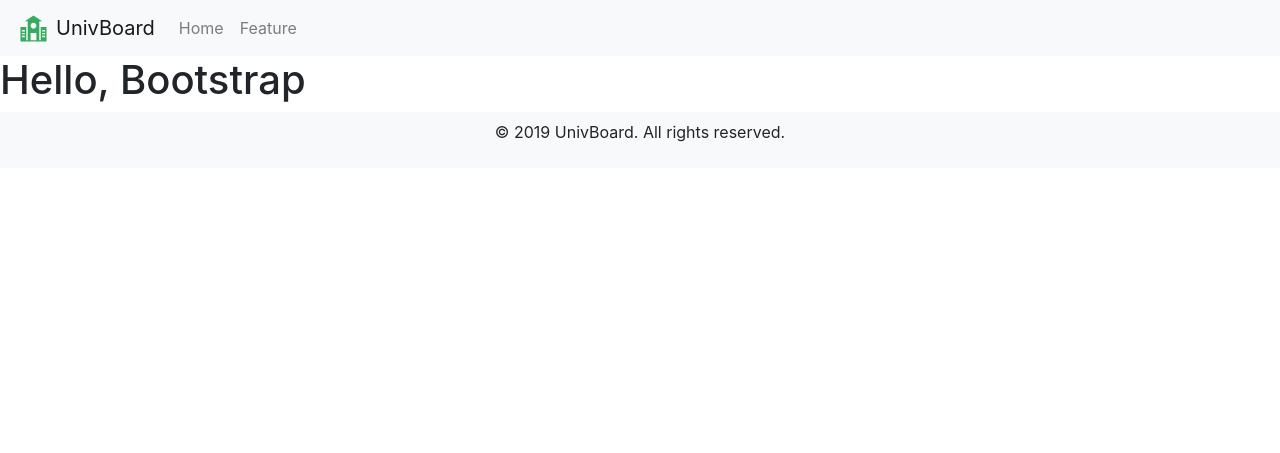
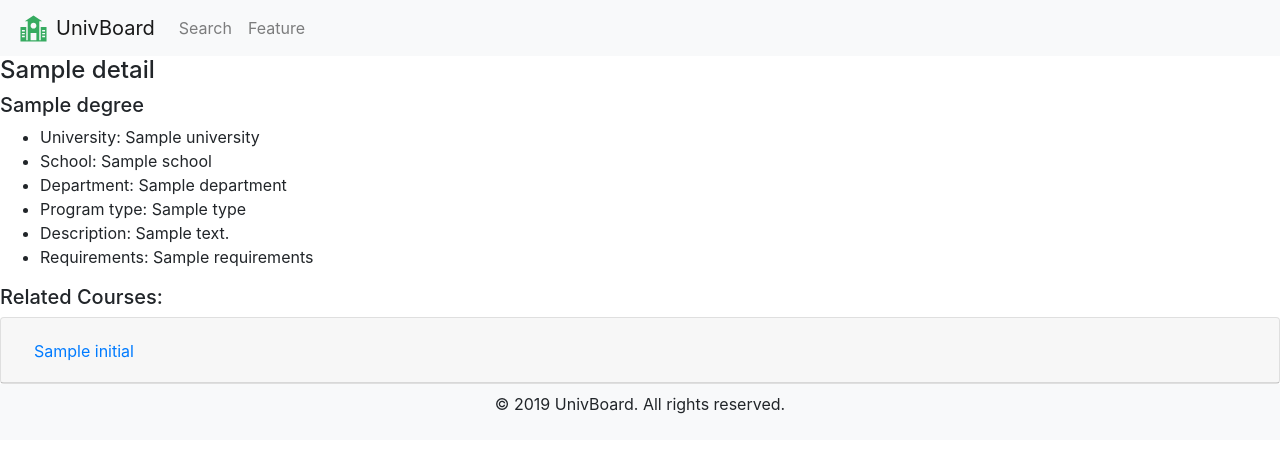
Before and after one commit to tonglyu/UnivBoard, a Flask app: template templates/details.html in a window 1280 px wide. Shown: the top 453 px of the page. Run offline with Flask 2, Linux system fonts and the light colour scheme; the template is opened without the code that fills it: most values are stand-ins (such as "Sample title", 1, 10 or a date in 2020); some libraries are stand-ins or nearby versions.

Commit message:
add details and update framework

```diff
--- a/app.py
+++ b/app.py
@@ -1,7 +1,7 @@
 from flask import Flask, render_template, request
 import config
 from elasticsearch import Elasticsearch
-import search
+import search, detail
 
 app = Flask(__name__)
 app.config.from_object(config)
@@ -20,12 +20,14 @@ body = {
         }
     }
 }
-# all_depart = es.search(index="smc-program,msmu-program,scu-program", body=body)
-all_depart = es.search(index="smc-program,scu-program", body=body)['aggregations']['uniq_depart']['buckets']
+# msmu_depart = es.search(index="msmu-program", body=body)['aggregations']['uniq_depart']['buckets']
+smc_depart = es.search(index="smc-program", body=body)['aggregations']['uniq_depart']['buckets']
+scu_depart = es.search(index="scu-program", body=body)['aggregations']['uniq_depart']['buckets']
 
 @app.route('/')
 def index():
-    return render_template('index.html', departments=all_depart)
+    # return render_template('index.html', smc_depart=smc_depart, scu_depart=scu_depart, msmu_depart=msmu_depart)
+    return render_template('index.html', smc_depart=smc_depart, scu_depart=scu_depart)
 
 @app.route('/search', methods=['Get', 'POST'])
 def search_programs():
@@ -35,11 +37,13 @@ def search_programs():
 
     # Pagination
     results_for_render, pagination = search.paginate(results)
-    return render_template('search.html', departments=all_depart, results=results_for_render, pagination=pagination, type="program")
+    # return render_template('search.html', smc_depart=smc_depart, scu_depart=scu_depart, msmu_depart=msmu_depart, results=results_for_render, pagination=pagination, type="program")
+    return render_template('search.html', smc_depart=smc_depart, scu_depart=scu_depart, results=results_for_render, pagination=pagination, type="program")
 
 @app.route('/details')
 def show_details():
-    return render_template('details.html')
+    details = detail.getDetails(es)
+    return render_template('details.html', details=details)
 
 @app.route('/feature')
 def feature():
--- a/search.py
+++ b/search.py
@@ -21,6 +21,7 @@ def getPrograms(es):
     keywords = request.form['keywords']
     universities = request.values.getlist('univ')
     departments = request.values.getlist('depart')
+    print(departments)
     # return 50 results
     body = {
         "from" : 0,
--- a/templates/details.html
+++ b/templates/details.html
@@ -1,5 +1,59 @@
 {% extends "index.html" %}
 
 {% block content %}
-  <h1>Hello, Bootstrap</h1>
+<h4>{{ details['title'] }}</h4>
+<h5>{{ details['degree'] }}</h5>
+<ul>
+    {% if details['university']|length > 0 %}
+    <li>University: {{ details['university'] }}</li>
+    {% endif %}
+
+    {% if details['school']|length > 0 %}
+    <li>School: {{ details['school'] }}</li>
+    {% endif %}
+
+    {% if details['department']|length > 0 %}
+    <li>Department: {{ details['department'] }}</li>
+    {% endif %}
+
+    {% if details['type']|length > 0 %}
+    <li>Program type: {{ details['type'] }}</li>
+    {% endif %}
+
+    {% if details['description']|length > 0 %}
+    <li>Description: {{ details['description'] }}</li>
+    {% endif %}
+
+    {% if details['requirements']|length > 0 %}
+    <li>Requirements: {{ details['requirements'] }}</li>
+    {% endif %}
+</ul>
+{% if details['related courses']|length > 0 %}
+<h5>Related Courses:</h5>
+<div class="accordion" id="accordionExample">
+{% for item in details['related courses'] %}
+  <div class="card">
+    <div class="card-header">
+      <h2 class="mb-0">
+        <button class="btn btn-link" type="button" data-toggle="collapse" data-target="#{{ item['initial'] }}" aria-expanded="false" aria-controls="{{ item['initial'] }}">
+          {{ item['initial'] }}
+        </button>
+      </h2>
+    </div>
+
+    <div id="{{ item['initial'] }}" class="collapse" aria-labelledby="headingOne" data-parent="#accordionExample">
+      <div class="card-body">
+            <ul>
+                <li>Course Title: {{ item['title'] }}</li>
+                <li>University: {{ item['university'] }}</li>
+                <li>School: {{ item['school'] }}</li>
+                <li>Department: {{ item['department'] }}</li>
+                <li>Description: {{ item['description'] }}</li>
+            </ul>
+      </div>
+    </div>
+  </div>
+{% endfor %}
+</div>
+{% endif %}
 {% endblock %}
--- a/templates/index.html
+++ b/templates/index.html
@@ -11,7 +11,7 @@
     </button>
     <div class="collapse navbar-collapse" id="navbarNavAltMarkup">
         <div class="navbar-nav">
-            <a class="nav-item nav-link" href="{{ url_for('index') }}">Home</a>
+            <a class="nav-item nav-link" href="{{ url_for('index') }}">Search</a>
             <a class="nav-item nav-link" href="{{ url_for('feature') }}">Feature</a>
         </div>
     </div>
@@ -57,10 +57,7 @@
                         </div>
                         <div class="form-row">
                             <div class="form-group col-md-12">
-                                <select class="selectpicker form-control" multiple data-live-search="true" id="department" title="Choose departments" data-actions-box="true" data-dropup-auto="false" name="depart">
-                                    {% for item in departments %}
-                                        <option>{{ item['key'] }}</option>
-                                    {% endfor %}
+                                <select class="selectpicker form-control" multiple data-live-search="true" id="department" title="Please first choose one or more universities" data-actions-box="true" data-dropup-auto="false" name="depart">
                                 </select>
                             </div>
                         </div>
@@ -93,3 +90,41 @@
     </div>
 </footer>
 {% endblock footer %}
+
+{% block scripts %}
+<script>
+$('input[name=univ]').change(function(){
+
+    if($(this).is(':checked')) {
+        switch($(this).val()) {
+            case "smc":
+                {% for item in smc_depart %}
+                    createOption(document.getElementById("department"), "{{ item['key'] }}", $(this).val());
+                {% endfor %}
+                break;
+            case "msmu":
+                {% for item in msmu_depart %}
+                    createOption(document.getElementById("department"), "{{ item['key'] }}", $(this).val());
+                {% endfor %}
+                break;
+            case "scu":
+                {% for item in scu_depart %}
+                    createOption(document.getElementById("department"), "{{ item['key'] }}", $(this).val());
+                {% endfor %}
+                break;
+        }
+    }
+    else {
+        $('#department option[label="'+$(this).val()+'"]').remove();
+    }
+    $('.selectpicker').selectpicker('refresh');
+});
+
+function createOption(ddl, text, label) {
+    var opt = document.createElement("Option");
+    opt.text = text;
+    opt.label = label;
+    ddl.options.add(opt);
+}
+</script>
+{% endblock scripts %}
--- a/templates/search.html
+++ b/templates/search.html
@@ -28,7 +28,7 @@
                         <tbody>
                             {% for item in results %}
                             <tr>
-                                <td><a class="nav-link " href="{{ url_for('show_details', item=item['_source']['title'] ) }}">{{ item['_source']['title'] }}</a></td>
+                                <td><a class="nav-link " href="{{ url_for('show_details', index=item['_index'], id=item['_id'], item=item['_source']['title'] ) }}">{{ item['_source']['title'] }}</a></td>
                                 {% if type == "program" %}
                                 <td>{{ item['_source']['degree'] }}</td>
                                 {% endif %}
@@ -50,5 +50,6 @@
 {% endblock %}
 
 {% block scripts %}
+{{ super() }}
 <script> window.location.hash="results"; </script>
 {% endblock scripts %}
```
Also changed, not shown: detail.py (added, +25 -0 lines).
